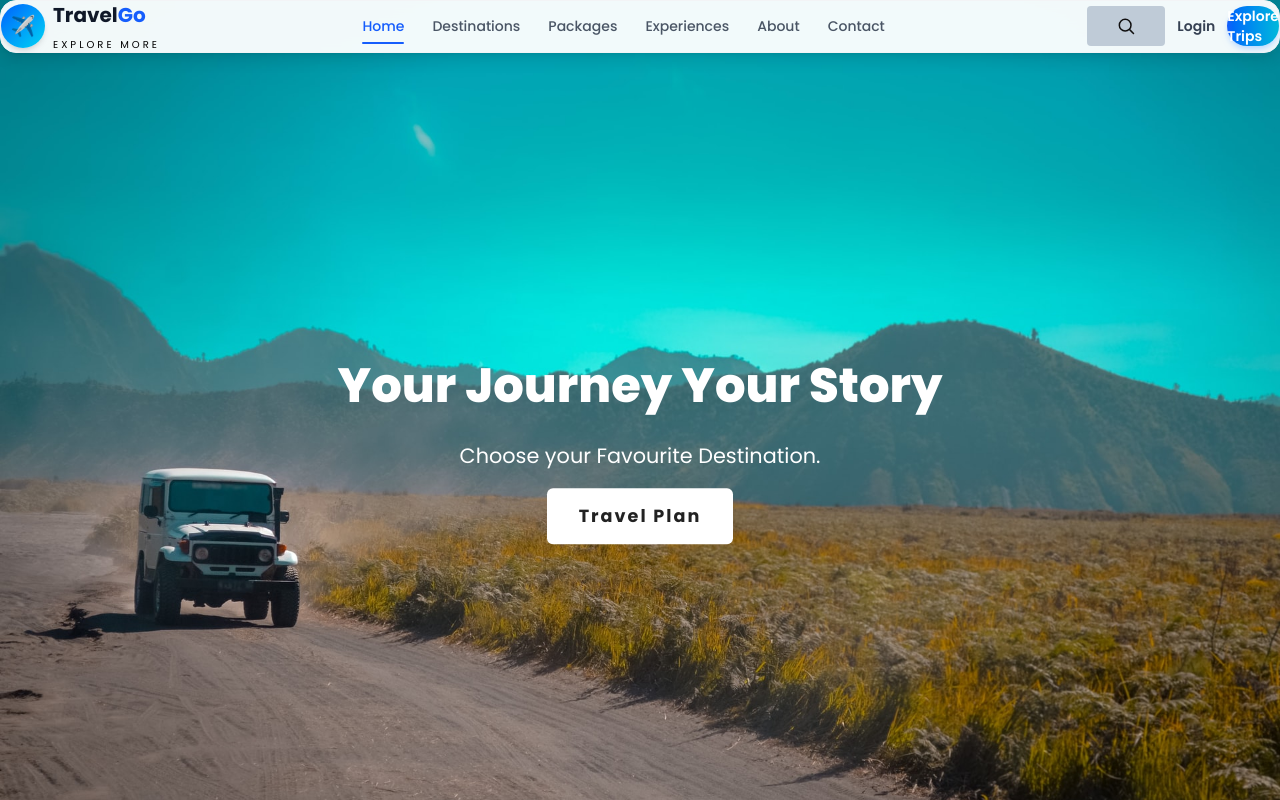
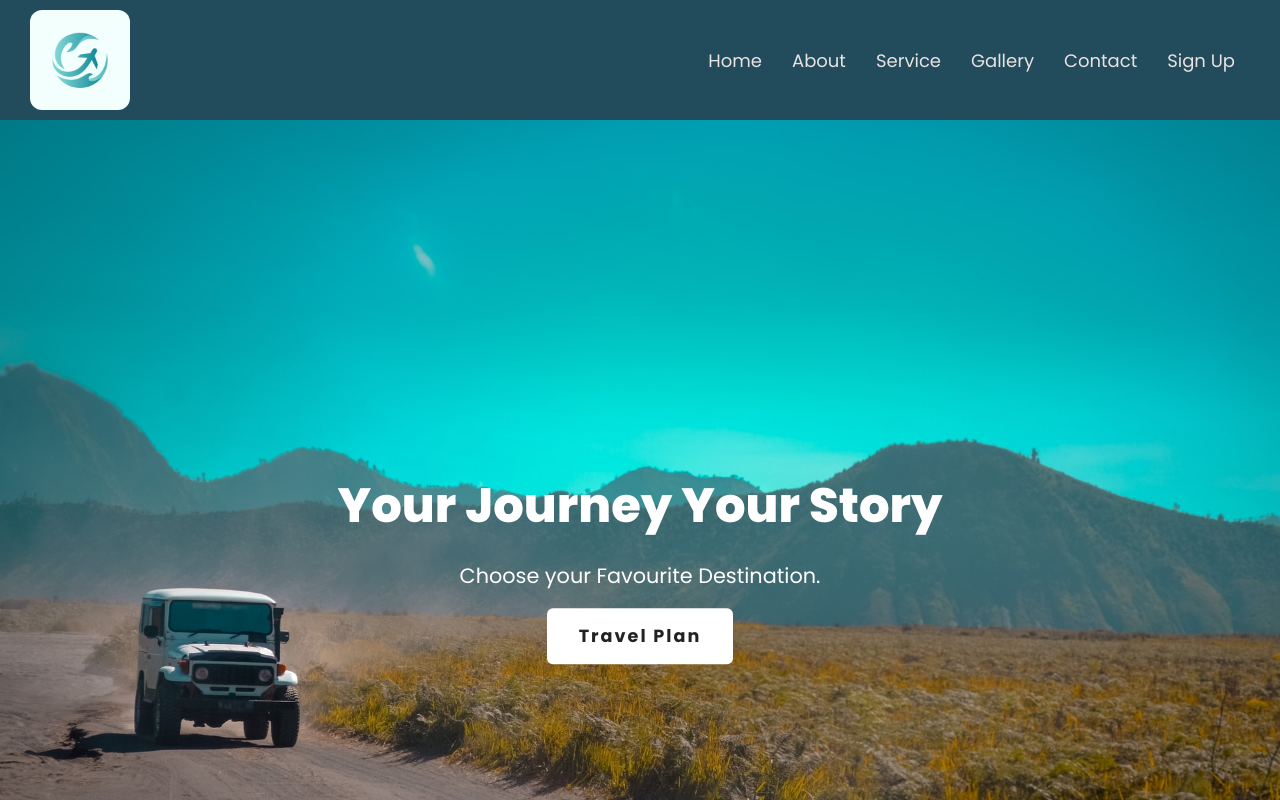
Before and after one commit to shabareeshabv/Travel-Website-Using-MERN, a React (Vite) app: page / in a window 1280 px wide. Shown: the top 800 px of the page. Built offline with nearby package versions, Linux system fonts and the light colour scheme.

Commit message:
navbar updated

```diff
--- a/src/App.css
+++ b/src/App.css
@@ -1,3 +1,17 @@
+html,
+body,
+#root {
+  width: 100%;
+  max-width: 100%;
+  margin: 0;
+  padding: 0;
+  overflow-x: hidden;
+}
+
+* {
+  box-sizing: border-box;
+}
+
 .App {
   text-align: center;
 }
--- a/src/components/MenuItems.jsx
+++ b/src/components/MenuItems.jsx
@@ -17,6 +17,12 @@ export const MenuItems = [
     cName: "nav-links",
     icon: "fas fa-concierge-bell",
   },
+   {
+    title: "Gallery",
+    url: "/gallary",
+    cName: "nav-links",
+    icon: "fas fa-concierge-bell",
+  },
   {
     title: "Contact",
     url: "/contact",
--- a/src/components/Navbar.jsx
+++ b/src/components/Navbar.jsx
@@ -1,212 +1,61 @@
 import React, { useState } from "react";
-import { Link, NavLink } from "react-router-dom";
+import { Link } from "react-router-dom";
+import "./NavbarStyles.css";
+import { MenuItems } from "./MenuItems";
+import { useAuth } from "./AuthContext";
+import logo from "../assets/travel-website-logo.png"
 
 function Navbar() {
-  const [mobileMenu, setMobileMenu] = useState(false);
+  const [clicked, setClicked] = useState(false);
+  const { isAuthenticated, userEmail, logout } = useAuth();
 
-  const navLinks = [
-    { name: "Home", path: "/" },
-    { name: "Destinations", path: "/destinations" },
-    { name: "Packages", path: "/packages" },
-    { name: "Experiences", path: "/experiences" },
-    { name: "About", path: "/about" },
-    { name: "Contact", path: "/contact" },
-  ];
+  const handleClick = () => {
+    setClicked(!clicked);
+  };
+
+  const handleLogout = () => {
+    logout();
+  };
 
   return (
-    <header className="fixed top-0 left-0 w-full z-50">
-      <nav className="mx-auto mt-4 max-w-7xl px-4">
-        <div className="bg-white/95 backdrop-blur-xl shadow-lg rounded-2xl border border-gray-100 px-5 py-3">
+    <nav className="NavbarItems">
+      <Link to="/">
+      <img src={logo}
+      />
+      </Link>
 
-          <div className="flex items-center justify-between">
+      <div className="menu-icons" onClick={handleClick}>
+        <i className={clicked ? "fas fa-times" : "fas fa-bars"}></i>
+      </div>
 
-            {/* Logo */}
-            <Link to="/" className="flex items-center gap-2 group">
-              <div className="w-11 h-11 rounded-full bg-gradient-to-br from-blue-600 to-cyan-400 flex items-center justify-center text-white text-xl shadow-md">
-                ✈️
-              </div>
+      <ul className={clicked ? "nav-menu active" : "nav-menu"}>
+        {MenuItems.map((item, index) => {
+          // Don't show SignUp if already logged in
+          if (isAuthenticated && item.title === "Sign Up") return null;
 
-              <div className="leading-tight">
-                <h1 className="text-xl font-bold text-gray-900">
-                  Travel<span className="text-blue-600">Go</span>
-                </h1>
-                <p className="text-[10px] tracking-[3px] text-gray-400 uppercase">
-                  Explore More
-                </p>
-              </div>
-            </Link>
+          return (
+            <li key={index}>
+              <Link className={item.cName} to={item.url}>
+                <i className={item.icon}></i> {item.title}
+              </Link>
+            </li>
+          );
+        })}
 
-            {/* Desktop Menu */}
-            <div className="hidden lg:flex items-center gap-7">
-
-              {navLinks.map((link) => (
-                <NavLink
-                  key={link.name}
-                  to={link.path}
-                  className={({ isActive }) =>
-                    `relative text-sm font-medium transition-all duration-300 ${
-                      isActive
-                        ? "text-blue-600"
-                        : "text-gray-600 hover:text-blue-600"
-                    }`
-                  }
-                >
-                  {({ isActive }) => (
-                    <>
-                      {link.name}
-
-                      <span
-                        className={`absolute -bottom-2 left-0 h-[2px] bg-blue-600 rounded-full transition-all duration-300 ${
-                          isActive ? "w-full" : "w-0"
-                        }`}
-                      />
-                    </>
-                  )}
-                </NavLink>
-              ))}
-
-            </div>
-
-            {/* Right Side */}
-            <div className="hidden lg:flex items-center gap-3">
-
-              {/* Search */}
-              <button
-                className="w-10 h-10 rounded-full flex items-center justify-center
-                text-gray-600 hover:bg-blue-50 hover:text-blue-600 transition"
-              >
-                <svg
-                  xmlns="http://www.w3.org/2000/svg"
-                  fill="none"
-                  viewBox="0 0 24 24"
-                  strokeWidth="1.8"
-                  stroke="currentColor"
-                  className="w-5 h-5"
-                >
-                  <path
-                    strokeLinecap="round"
-                    strokeLinejoin="round"
-                    d="m21 21-4.35-4.35m1.35-5.65a7 7 0 1 1-14 0 7 7 0 0 1 14 0Z"
-                  />
-                </svg>
+        {isAuthenticated && (
+          <>
+            <li>
+              <span className="nav-username">👤 {userEmail}</span>
+            </li>
+            <li>
+              <button onClick={handleLogout} className="logout-btn">
+                Logout
               </button>
-
-              {/* Login */}
-              <Link
-                to="/login"
-                className="px-4 py-2 text-sm font-semibold text-gray-700
-                hover:text-blue-600 transition"
-              >
-                Login
-              </Link>
-
-              {/* CTA */}
-              <Link
-                to="/book-now"
-                className="px-5 py-2.5 rounded-full bg-gradient-to-r
-                from-blue-600 to-cyan-500 text-white text-sm font-semibold
-                shadow-md shadow-blue-200 hover:shadow-lg
-                hover:-translate-y-0.5 transition-all duration-300"
-              >
-                Explore Trips
-              </Link>
-
-            </div>
-
-            {/* Mobile Button */}
-            <button
-              onClick={() => setMobileMenu(!mobileMenu)}
-              className="lg:hidden w-10 h-10 rounded-lg bg-gray-100
-              flex items-center justify-center text-gray-700"
-            >
-              {mobileMenu ? (
-                <svg
-                  xmlns="http://www.w3.org/2000/svg"
-                  fill="none"
-                  viewBox="0 0 24 24"
-                  strokeWidth="2"
-                  stroke="currentColor"
-                  className="w-6 h-6"
-                >
-                  <path
-                    strokeLinecap="round"
-                    strokeLinejoin="round"
-                    d="M6 18 18 6M6 6l12 12"
-                  />
-                </svg>
-              ) : (
-                <svg
-                  xmlns="http://www.w3.org/2000/svg"
-                  fill="none"
-                  viewBox="0 0 24 24"
-                  strokeWidth="2"
-                  stroke="currentColor"
-                  className="w-6 h-6"
-                >
-                  <path
-                    strokeLinecap="round"
-                    strokeLinejoin="round"
-                    d="M4 6h16M4 12h16M4 18h16"
-                  />
-                </svg>
-              )}
-            </button>
-
-          </div>
-
-          {/* Mobile Menu */}
-          {mobileMenu && (
-            <div className="lg:hidden mt-4 pt-4 border-t border-gray-100">
-
-              <div className="flex flex-col gap-1">
-
-                {navLinks.map((link) => (
-                  <NavLink
-                    key={link.name}
-                    to={link.path}
-                    onClick={() => setMobileMenu(false)}
-                    className={({ isActive }) =>
-                      `px-4 py-3 rounded-xl text-sm font-medium transition ${
-                        isActive
-                          ? "bg-blue-50 text-blue-600"
-                          : "text-gray-700 hover:bg-gray-50"
-                      }`
-                    }
-                  >
-                    {link.name}
-                  </NavLink>
-                ))}
-
-              </div>
-
-              <div className="flex gap-3 mt-4">
-
-                <Link
-                  to="/login"
-                  onClick={() => setMobileMenu(false)}
-                  className="flex-1 text-center py-3 rounded-xl
-                  border border-gray-200 text-gray-700 font-semibold text-sm"
-                >
-                  Login
-                </Link>
-
-                <Link
-                  to="/book-now"
-                  onClick={() => setMobileMenu(false)}
-                  className="flex-1 text-center py-3 rounded-xl
-                  bg-blue-600 text-white font-semibold text-sm"
-                >
-                  Explore Trips
-                </Link>
-
-              </div>
-
-            </div>
-          )}
-
-        </div>
-      </nav>
-    </header>
+            </li>
+          </>
+        )}
+      </ul>
+    </nav>
   );
 }
 
--- a/src/components/NavbarStyles.css
+++ b/src/components/NavbarStyles.css
@@ -1,32 +1,63 @@
+/* Remove browser default spacing */
+html,
+body,
+#root {
+    margin: 0;
+    padding: 0;
+    width: 100%;
+    max-width: 100%;
+    overflow-x: hidden;
+}
+
+* {
+    box-sizing: border-box;
+}
+
+/* Navbar */
 .NavbarItems {
     display: flex;
     justify-content: space-between;
     align-items: center;
-    padding: 10px 30px;
-    background: #94B4C1;
-    color: rgb(255, 253, 253);
+
+    width: calc(100% - 40px);
+
+
+    /* margin: 15px 20px 0 20px;
+    padding: 10px 30px; */
+
+    background: #789ABF;
+    color: white;
+
     position: sticky;
     top: 0;
-    z-index: 1000; /* Ensures the navbar stays on top */
-    width: 100%;
+    z-index: 1000;
+
+
 }
+
+/* Logo */
+.NavbarItems img {
+    width: 100px;
+    height: 100px;
+    object-fit: contain;
+    border-radius: 12px;
+}
+
+/* Logo text */
 .navbar-logo {
     padding: 5px;
     font-size: 24px;
     font-weight: bold;
-    color: 213448;
+    color: #213448;
 }
 
-.menu-icons {
-    font-size: 24px;
-    cursor: pointer;
-    display: none;
-}
-
-/* Navigation Menu */
+/* Menu */
 .nav-menu {
     display: flex;
+    align-items: center;
     list-style: none;
+    margin: 0;
+    padding: 0;
 }
 
 .nav-menu li {
@@ -34,33 +65,20 @@
 }
 
 .nav-menu li a {
-    color: rgb(28, 27, 27);
+    color: white;
     text-decoration: none;
     font-size: 18px;
+    white-space: nowrap;
 }
 
-/* Mobile Menu */
-@media screen and (max-width: 768px) {
-    .menu-icons {
-        display: block;
-    }
-
-    .nav-menu {
-        display: none;
-        flex-direction: column;
-        background: #133253;
-        position: absolute;
-        top: 60px;
-        right: 0;
-        width: 100%;
-    }
-
-    .nav-menu.active {
-        display: flex;
-    }
+/* Mobile icon */
+.menu-icons {
+    font-size: 24px;
+    cursor: pointer;
+    display: none;
 }
 
-/* Sign Up Button */
+/* Sign Up */
 .signup-btn {
     padding: 10px 15px;
     background: #bfcbd7;
@@ -73,3 +91,48 @@
 .signup-btn:hover {
     background: #3f4750;
 }
+
+/* Mobile */
+@media screen and (max-width: 768px) {
+
+    .NavbarItems {
+        width: calc(100% - 20px);
+        height: 80px;
+        margin: 10px;
+        padding: 5px 15px;
+        border-radius: 40px;
+    }
+
+    .NavbarItems img {
+        width: 60px;
+        height: 60px;
+    }
+
+    .menu-icons {
+        display: block;
+    }
+
+    .nav-menu {
+        display: none;
+        flex-direction: column;
+        align-items: stretch;
+
+        position: absolute;
+        top: 80px;
+        right: 0;
+
+        width: 100%;
+        background: #133253;
+
+        margin: 0;
+        padding: 0;
+    }
+
+    .nav-menu.active {
+        display: flex;
+    }
+
+    .nav-menu li {
+        text-align: center;
+    }
+}
--- a/src/components/PaymentPage.css
+++ b/src/components/PaymentPage.css
@@ -1,80 +1,75 @@
-.payment-container {
-  max-width: 450px;
-  margin: 40px auto;
-  padding: 25px;
-  background-color: #fefefe;
-  border-radius: 10px;
-  box-shadow: 0 4px 14px rgba(0, 0, 0, 0.08);
-  font-family: Arial, sans-serif;
+.NavbarItems {
+    display: flex;
+    justify-content: space-between;
+    align-items: center;
+    padding: 10px 30px;
+    background: #224b5c;
+    color: rgb(255, 253, 253);
+    position: sticky;
+    top: 0;
+    z-index: 1000; /* Ensures the navbar stays on top */
+    width: 100%;
+}
+.navbar-logo {
+    padding: 5px;
+    font-size: 24px;
+    font-weight: bold;
+    color: 213448;
 }
 
-.payment-container h2 {
-  text-align: center;
-  color: #333;
-  margin-bottom: 20px;
+.menu-icons {
+    font-size: 24px;
+    cursor: pointer;
+    display: none;
 }
 
-.payment-tabs {
+/* Navigation Menu */
+.nav-menu {
     display: flex;
-  justify-content: space-between;
-  margin-bottom: 20px;
+    list-style: none;
 }
 
-.payment-tabs button {
-  flex: 1;
-  padding: 12px;
-  background-color: #eee;
-  border: none;
-  cursor: pointer;
-  font-weight: bold;
-  border-radius: 5px 5px 0 0;
-  transition: background 0.3s;
-}
-.trip-summary {
-  margin: 20px 0;
-  padding: 15px;
-  background-color: #f3f3f3;
-  border-left: 4px solid #007bff;
-}
-.trip-summary p {
-  margin: 5px 0;
+.nav-menu li {
+    padding: 10px 15px;
 }
 
-
-.payment-tabs button.active {
-  background-color: #27ae60;
-  color: white;
+.nav-menu li a {
+    color: rgb(233, 227, 227);
+    text-decoration: none;
+    font-size: 18px;
 }
 
-.payment-form {
-  display: flex;
-  flex-direction: column;
-  gap: 15px;
+/* Mobile Menu */
+@media screen and (max-width: 768px) {
+    .menu-icons {
+        display: block;
     }
 
-.payment-form input {
-  padding: 12px;
-  font-size: 16px;
-  border-radius: 6px;
-  border: 1px solid #ccc;
+    .nav-menu {
+        display: none;
+        flex-direction: column;
+        background: #133253;
+        position: absolute;
+        top: 60px;
+        right: 0;
+        width: 100%;
     }
 
-.payment-form .row {
+    .nav-menu.active {
         display: flex;
-  gap: 10px;
+    }
 }
 
-.payment-form button {
-  padding: 12px;
-  background-color: #2ecc71;
-  color: white;
-  font-size: 16px;
+/* Sign Up Button */
+.signup-btn {
+    padding: 10px 15px;
+    background: #bfcbd7;
+    color: black;
     border: none;
-  border-radius: 6px;
+    border-radius: 4px;
     cursor: pointer;
-  transition: background 0.3s;
 }
 
-.payment-form button:hover {
-  background-color: #27ae60;
+.signup-btn:hover {
+    background: #3f4750;
 }
```
Lines whose indentation alone changed are shown as unchanged.
